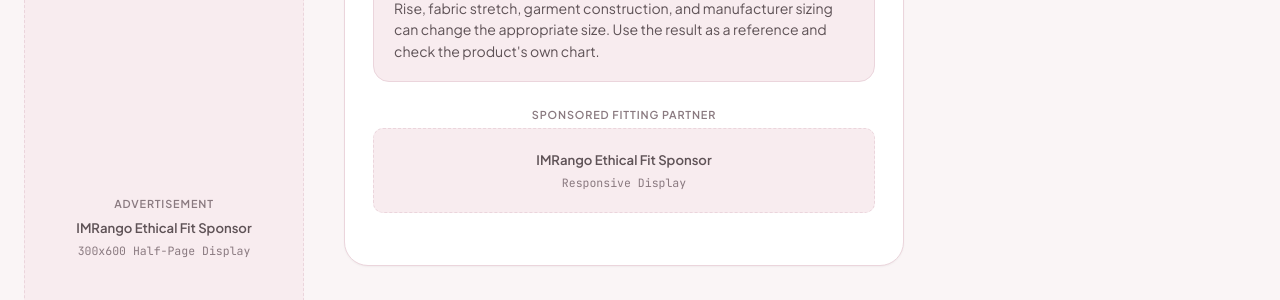
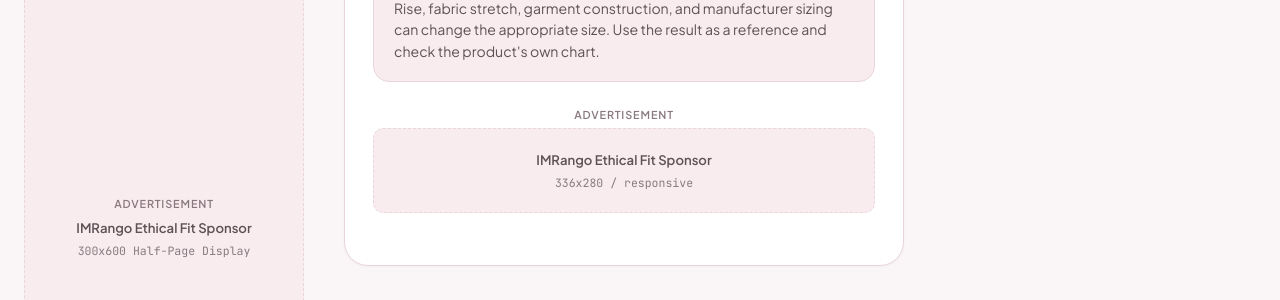
Before and after one commit to sharpedge74-cmyk/Bra-Size-Pro, a Jekyll site: the page built from panty-size-calculator.html, in a window 1280 px wide and 900 px high, scrolled down 879 px. Shown: the part 152-452 px from the top of the window. Built offline with Jekyll 4.4.1, drawn with Linux system fonts in a browser that asks for light colours; some web fonts are replaced.

Commit message:
Document inline ad dimensions

```diff
--- a/_data/ads.yml
+++ b/_data/ads.yml
@@ -6,8 +6,9 @@
     label: "Advertisement"
   in_calculator:
     enabled: true
-    format: "native_inline"
-    label: "Sponsored Fitting Partner"
+    format: "inline_rectangle"
+    dimensions: "336x280 / responsive"
+    label: "Advertisement"
   sidebar:
     enabled: true
     format: "half_page"
@@ -23,7 +24,7 @@
   in_article:
     enabled: true
     format: "inline_rectangle"
-    dimensions: "336x280"
+    dimensions: "336x280 / responsive"
     label: "Sponsored Content"
   bottom:
     enabled: true
```
